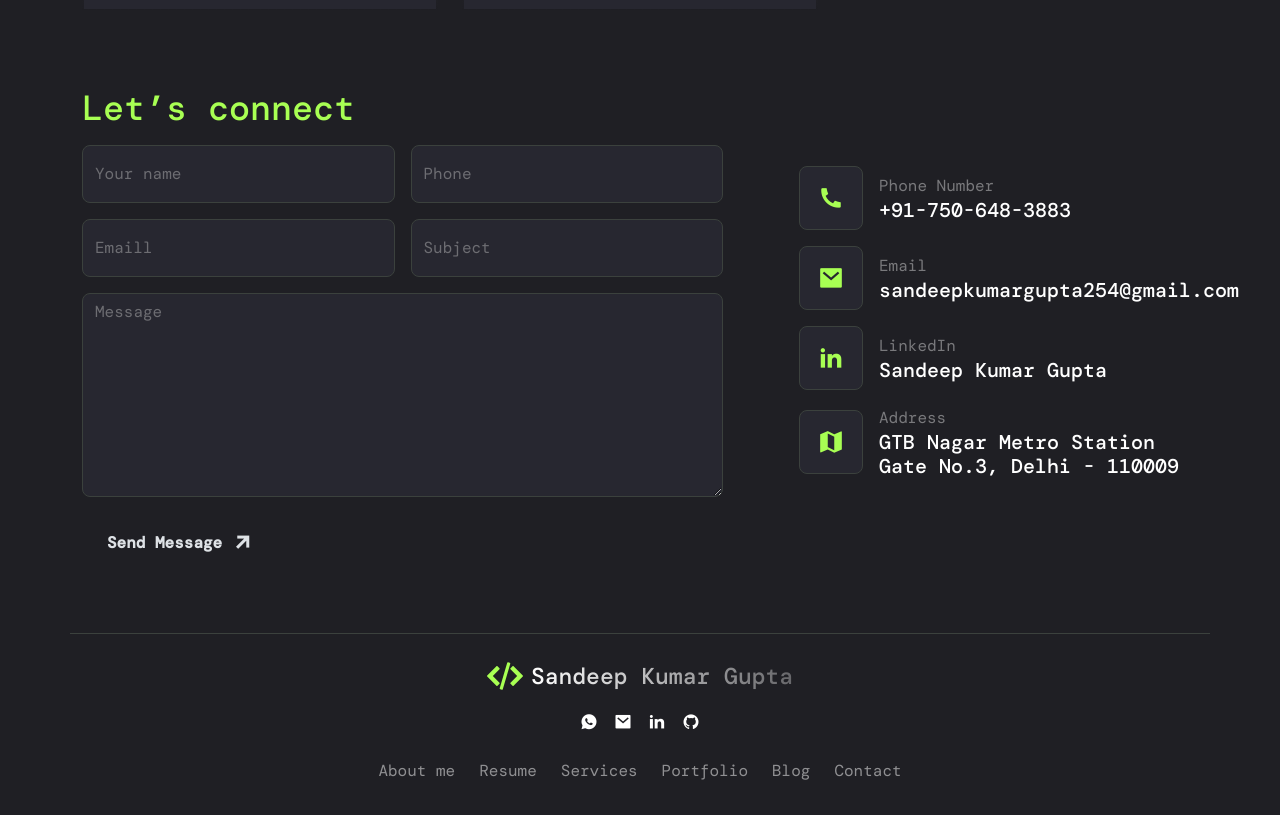
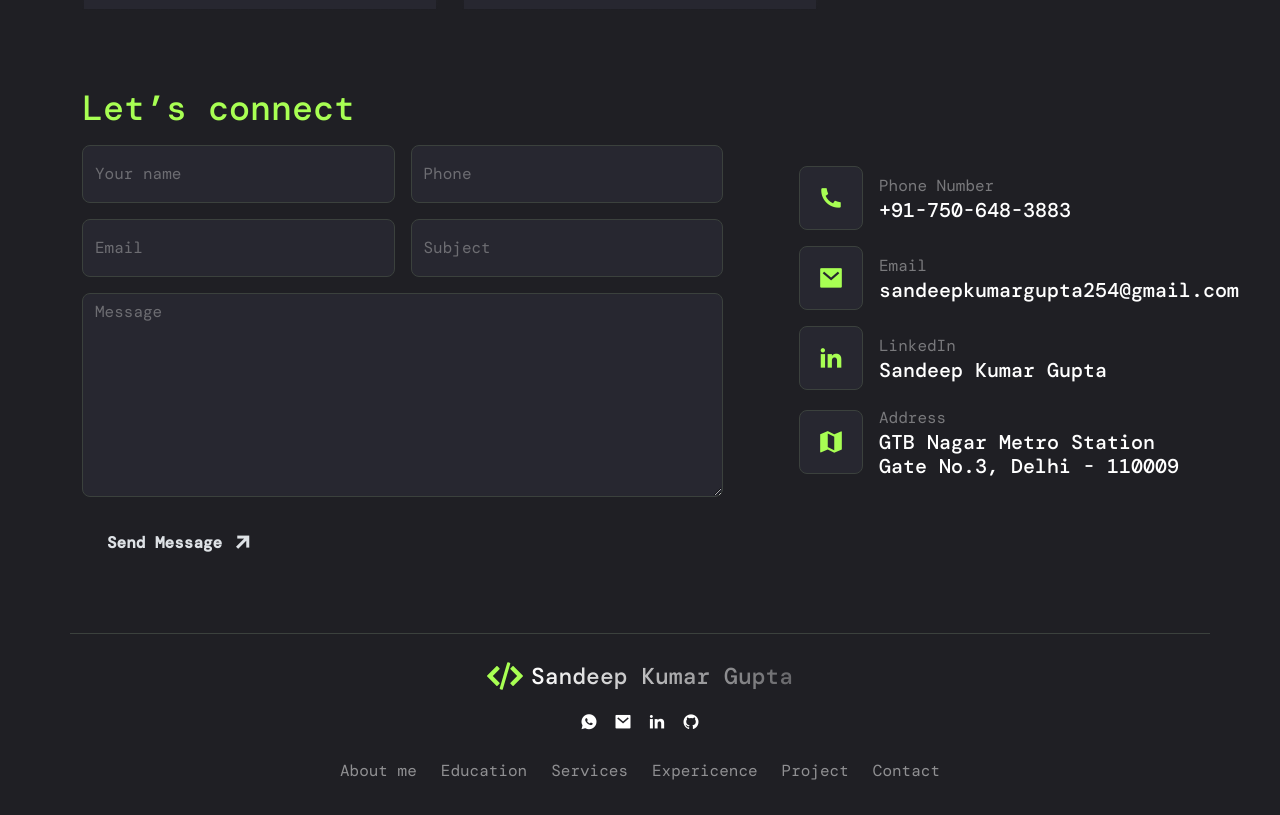
Before and after one commit to Hackerbuddys/Sandeep-Portfolio, a Next.js app: page / in a window 1280 px wide. Shown: the part 6660-7475 px from the top of the page. Built offline with nearby package versions, Linux system fonts and the light colour scheme; a web font is replaced by a local one.

Commit message:
contact Page fix and add email.js with working

```diff
--- a/components/layout/footer/Footer2.tsx
+++ b/components/layout/footer/Footer2.tsx
@@ -26,10 +26,10 @@ export default function Footer2() {
 							</div>
 							<div className="navigation d-flex align-items-center justify-content-center flex-wrap gap-4 my-4">
 								<a href="#about" className="fs-6"> About me </a>
-								<a href="#resume" className="fs-6"> Resume </a>
+								<a href="#education" className="fs-6"> Education </a>
 								<a href="#services" className="fs-6"> Services </a>
-								<a href="#portfolio" className="fs-6"> Portfolio </a>
-								<a href="#blog" className="fs-6"> Blog </a>
+								<a href="#expericence" className="fs-6"> Expericence </a>
+								<a href="#project" className="fs-6"> Project </a>
 								<a href="#contact" className="fs-6"> Contact </a>
 							</div>
 						</div>
--- a/components/sections/Contact2.tsx
+++ b/components/sections/Contact2.tsx
@@ -1,9 +1,38 @@
-
+'use client'
+import { useRef, useState } from "react"
+import emailjs from "@emailjs/browser"
 
 export default function Contact2() {
+  const formRef = useRef<HTMLFormElement | null>(null)
+  const [status, setStatus] = useState<null | "idle" | "sending" | "success" | "error">(null)
+  const [msg, setMsg] = useState<string>("")
+
+  const handleSubmit = async (e: React.FormEvent) => {
+    e.preventDefault()
+    if (!formRef.current) return
+
+    setStatus("sending")
+    setMsg("")
+
+    try {
+      const res = await emailjs.sendForm(
+        process.env.NEXT_PUBLIC_EMAILJS_SERVICE_ID!,
+        process.env.NEXT_PUBLIC_EMAILJS_TEMPLATE_ID!,
+        formRef.current,
+        process.env.NEXT_PUBLIC_EMAILJS_PUBLIC_KEY!
+      )
+      // success
+      setStatus("success")
+      setMsg("Message sent - I will get back to you soon.")
+      formRef.current.reset()
+    } catch (error) {
+      console.error("EmailJS error:", error)
+      setStatus("error")
+      setMsg("Something went wrong. Please try again later.")
+    }
+  }
+
   return (
-		<>
-
     <section id="contact" className="section-contact-2 position-relative pb-60 overflow-hidden">
       <div className="container position-relative z-1">
         <div className="row align-items-center">
@@ -11,35 +40,51 @@ export default function Contact2() {
             <div className="position-relative">
               <div className="position-relative z-2">
                 <h3 className="text-primary-2 mb-3">Let’s connect</h3>
-									<form action="#">
+
+                <form ref={formRef} onSubmit={handleSubmit}>
                   <div className="row g-3">
                     <div className="col-md-6 ">
-												<input type="text" className="form-control bg-3 border border-1 rounded-3" id="name" name="name" placeholder="Your name" aria-label="username" />
+                      <input name="from_name" type="text" className="form-control bg-3 border border-1 rounded-3" id="name" placeholder="Your name" required />
                     </div>
+
                     <div className="col-md-6">
-												<input type="text" className="form-control bg-3 border border-1 rounded-3" id="phone" name="phone" placeholder="Phone" aria-label="phone" />
+                      <input name="phone" type="tel" className="form-control bg-3 border border-1 rounded-3" id="phone" placeholder="Phone" />
                     </div>
+
                     <div className="col-md-6">
-												<input type="text" className="form-control bg-3 border border-1 rounded-3" id="email" name="email" placeholder="Emaill" aria-label="email" />
+                      <input name="from_email" type="email" className="form-control bg-3 border border-1 rounded-3" id="email" placeholder="Email" required />
                     </div>
+
                     <div className="col-md-6">
-												<input type="text" className="form-control bg-3 border border-1 rounded-3" id="subject" name="subject" placeholder="Subject" aria-label="subject" />
+                      <input name="subject" type="text" className="form-control bg-3 border border-1 rounded-3" id="subject" placeholder="Subject" />
                     </div>
+
                     <div className="col-12">
-												<textarea className="form-control bg-3 border border-1 rounded-3" id="message" name="message" placeholder="Message" aria-label="With textarea" defaultValue={""} />
+                      <textarea name="message" className="form-control bg-3 border border-1 rounded-3" id="message" placeholder="Message" required />
                     </div>
+
                     <div className="col-12">
-												<button type="submit" className="btn btn-primary-2 rounded-2">
-													Send Message
+                      <button type="submit" className="btn btn-primary-2 rounded-2" disabled={status === "sending"}>
+                        {status === "sending" ? "Sending..." : "Send Message"}
                         <i className="ri-arrow-right-up-line" />
                       </button>
                     </div>
+
+                    {/* status message */}
+                    {status === "success" && (
+                      <div className="col-12 mt-2 text-success text-secondary-2">{msg}</div>
+                    )}
+                    {status === "error" && (
+                      <div className="col-12 mt-2 text-danger text-secondary-2">{msg}</div>
+                    )}
                   </div>
                 </form>
               </div>
+
               <div className="z-0 bg-primary-dark rectangle-bg z-1 rounded-3" />
             </div>
           </div>
+          {/* Right column unchanged - keep your contact info blocks */}
 	                    <div className="col-lg-5 d-flex flex-column ps-lg-8">
 							<div className="d-flex align-items-center mb-3 position-relative d-inline-flex">
 								<div className="d-inline-block">
@@ -93,9 +138,5 @@ export default function Contact2() {
         </div>
       </div>
     </section>
-
-
-
-		</>
   )
 }
--- a/package.json
+++ b/package.json
@@ -9,6 +9,7 @@
     "lint": "next lint"
   },
   "dependencies": {
+    "@emailjs/browser": "^4.4.1",
     "gsap": "^3.12.5",
     "isotope-layout": "^3.0.6",
     "next": "14.1.3",
```
Also changed, not shown: public/assets/imgs/sandeepk.gupta.png (added), 1 other file (tests, documents, lock files or other folders). Lines whose indentation alone changed are shown as unchanged.
